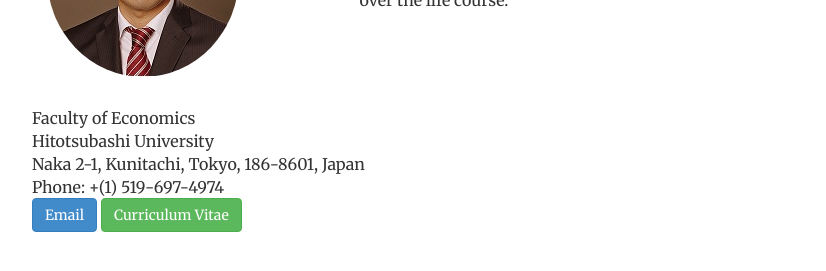
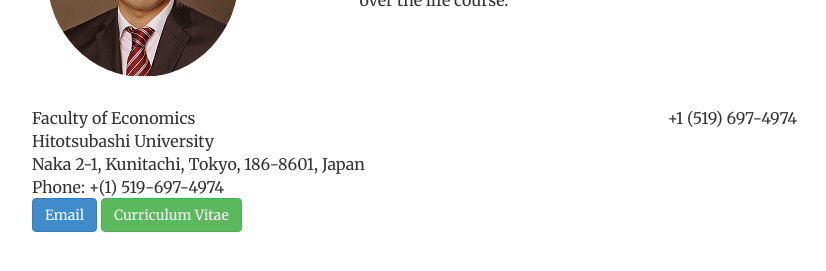
Before and after one commit to morihiroaki/morihiroaki.github.io, a Jekyll site: the page built from index.html, in a window 1280 px wide. Shown: the part 235-506 px from the top of the page, without its empty margins (233-1059 px from the left). Built offline with Jekyll 4.4.1, drawn with Linux system fonts in a browser that asks for light colours.

Commit message:
Update index.html

```diff
--- a/index.html
+++ b/index.html
@@ -53,6 +53,10 @@
                 <a class="btn btn-primary" href="mailto:h.mori@r.hit-u.ac.jp">Email</a>
                 <a target="_blank" href="/files/cv_mori.pdf" class="btn btn-success" title="Download CV as PDF">Curriculum Vitae</a>
               </div>
+                          <div class="contact-item">
+              <div class="icon pull-left text-center"><span class="fa fa-phone fa-fw"></span></div>
+              <div class="title only pull-right">+1 (519) 697-4974</div>
+            </div>
   </div>
 
  </div>
```
